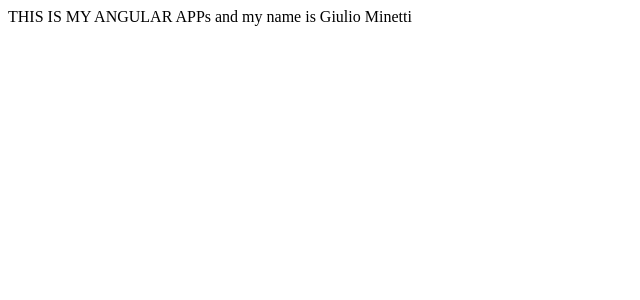
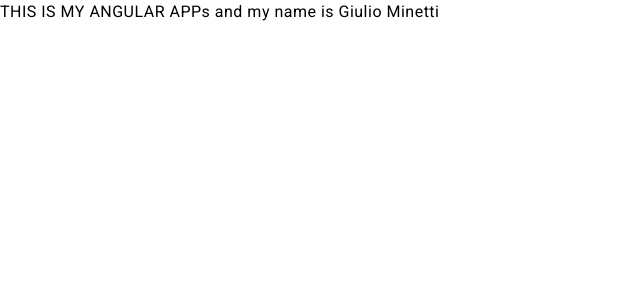
Before and after one commit to PierGiulioMinetti/shop-angular-18, an Angular app: page / in a window 1280 px wide. Shown: the top 300 px of the page, without its empty margins (0-640 px from the left). Built offline with nearby package versions, Linux system fonts and the light colour scheme; data requests are answered from the project's data file.

Commit message:
installed angular material

```diff
--- a/angular.json
+++ b/angular.json
@@ -32,6 +32,7 @@
               }
             ],
             "styles": [
+              "@angular/material/prebuilt-themes/azure-blue.css",
               "src/styles.scss"
             ],
             "scripts": []
@@ -91,6 +92,7 @@
               }
             ],
             "styles": [
+              "@angular/material/prebuilt-themes/azure-blue.css",
               "src/styles.scss"
             ],
             "scripts": []
--- a/package.json
+++ b/package.json
@@ -12,10 +12,12 @@
   "private": true,
   "dependencies": {
     "@angular/animations": "^18.2.0",
+    "@angular/cdk": "^18.2.14",
     "@angular/common": "^18.2.0",
     "@angular/compiler": "^18.2.0",
     "@angular/core": "^18.2.0",
     "@angular/forms": "^18.2.0",
+    "@angular/material": "^18.2.14",
     "@angular/platform-browser": "^18.2.0",
     "@angular/platform-browser-dynamic": "^18.2.0",
     "@angular/router": "^18.2.0",
--- a/src/app/app.config.ts
+++ b/src/app/app.config.ts
@@ -3,12 +3,13 @@
 
 import { routes } from './app.routes';
 import { provideHttpClient } from '@angular/common/http';
+import { provideAnimationsAsync } from '@angular/platform-browser/animations/async';
 
 export const appConfig: ApplicationConfig = {
   providers:
   [
     provideZoneChangeDetection({ eventCoalescing: true }),
     provideRouter(routes),
-     provideHttpClient(),
+     provideHttpClient(), provideAnimationsAsync(),
   ]
 };
--- a/src/index.html
+++ b/src/index.html
@@ -6,8 +6,10 @@
   <base href="/">
   <meta name="viewport" content="width=device-width, initial-scale=1">
   <link rel="icon" type="image/x-icon" href="favicon.ico">
+  <link href="https://fonts.googleapis.com/css2?family=Roboto:wght@300;400;500&display=swap" rel="stylesheet">
+  <link href="https://fonts.googleapis.com/icon?family=Material+Icons" rel="stylesheet">
 </head>
-<body>
+<body class="mat-typography">
   <app-root></app-root>
 </body>
 </html>
--- a/src/styles.scss
+++ b/src/styles.scss
@@ -1 +1,4 @@
 /* You can add global styles to this file, and also import other style files */
+
+html, body { height: 100%; }
+body { margin: 0; font-family: Roboto, "Helvetica Neue", sans-serif; }
```
Also changed, not shown: 1 other file (tests, documents, lock files or other folders).
